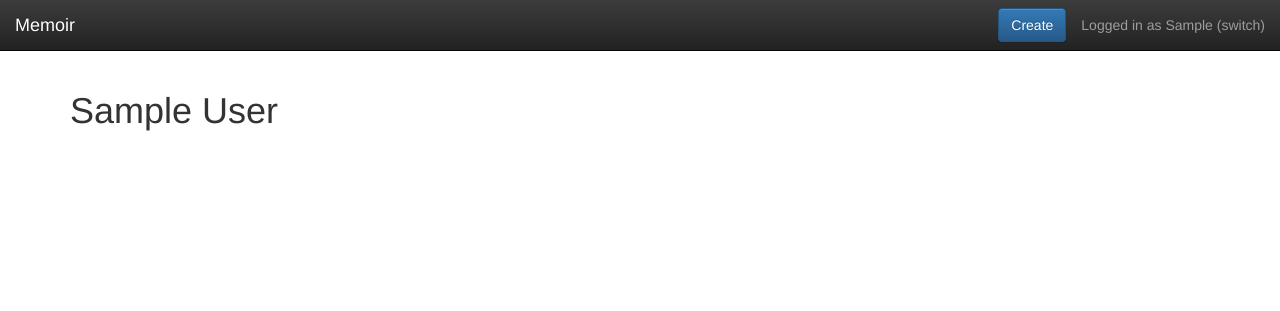
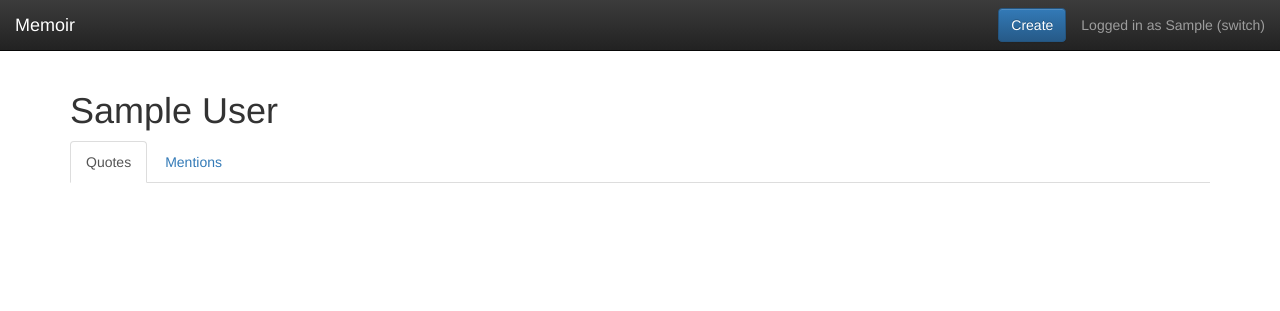
Before and after one commit to nivbend/memoir, a Django app: a page that uses profiles/templates/profiles/user_detail.html in a window 1280 px wide. Shown: the top 311 px of the page. Run offline with Django 3.2, Linux system fonts and the light colour scheme; the visitor is signed in with stand-in values (Sample User, id 1); data comes from the database, SQL or seed files in the repository; data that the repository does not hold is empty; some libraries are stand-ins or nearby versions.

Commit message:
Add users' quotes and mentions to the profile page

```diff
--- a/profiles/models.py
+++ b/profiles/models.py
@@ -7,6 +7,14 @@ from django.db.models import OneToOneField, CharField
 class UserProfile(Model):
     user = OneToOneField(settings.AUTH_USER_MODEL, on_delete = CASCADE, related_name = 'profile')
     nickname = CharField(max_length = 20, blank = True)
+
+    @property
+    def quotes(self):
+        return self.user.author_of.all()
+
+    @property
+    def mentions(self):
+        return self.user.mentioned_in.all()
 
     def __str__(self):
         return '%s\'s profile' % (self.user, )
--- a/profiles/templates/profiles/user_detail.html
+++ b/profiles/templates/profiles/user_detail.html
@@ -14,5 +14,29 @@
       {% endspaceless %}
     </div>
   </div>
+  <div class="row">
+    <div class="col-md-12">
+      <ul class="nav nav-tabs" role="tablist">
+        <li role="presentation" class="active"><a href="#quotes" aria-controls="quotes" role="tab" data-toggle="tab">Quotes</a></li>
+        <li role="presentation" class=""><a href="#mentions" aria-controls="mentions" role="tab" data-toggle="tab">Mentions</a></li>
+      </ul>
+    </div>
+  </div>
+  <div class="row">
+    <div class="col-md-12">
+      <div class="tab-content">
+        <div role="tabpanel" class="tab-pane active" id="quotes">
+          {% for quote in profile.quotes %}
+            {% include "quotes/single_quote.html" %}
+          {% endfor %}
+        </div>
+        <div role="tabpanel" class="tab-pane" id="mentions">
+          {% for quote in profile.mentions %}
+            {% include "quotes/single_quote.html" %}
+          {% endfor %}
+        </div>
+      </div>
+    </div>
+  </div>
 </div>
 {% endblock %}
```
Lines whose indentation alone changed are shown as unchanged.
